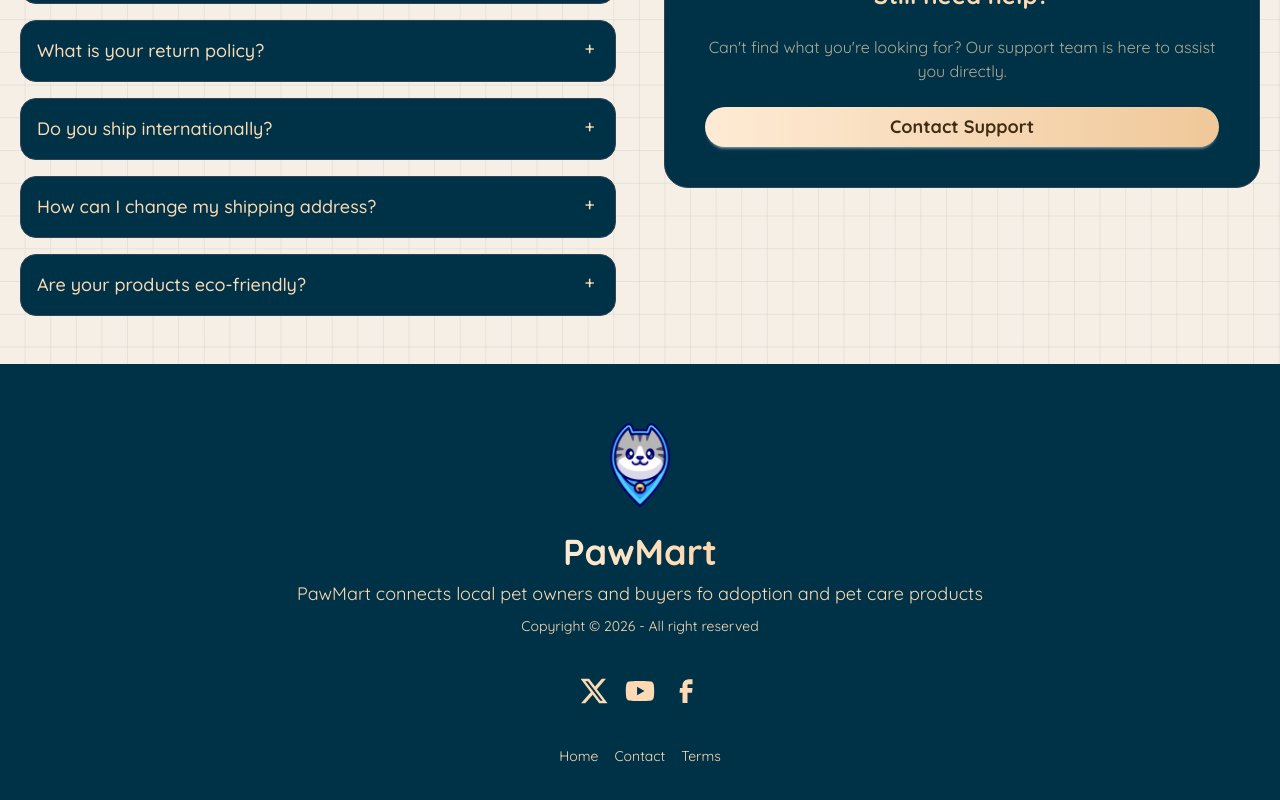
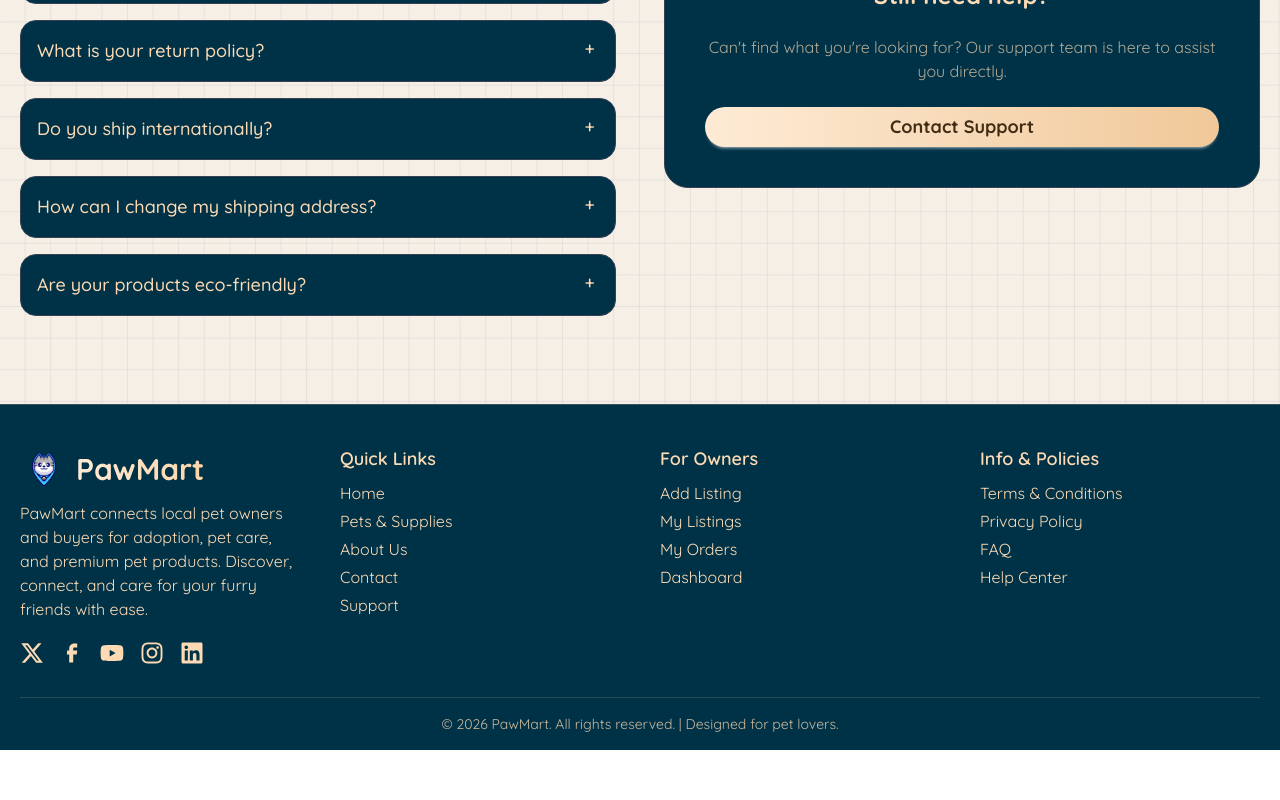
Before and after one commit to AtikHasan16/PawMart, a React (Vite) app: page /support in a window 1280 px wide. Shown: the part 831-1631 px from the top of the page. After the commit the page ends 1581 px from the top, so only its background shows below. Built offline with nearby package versions, Linux system fonts and the light colour scheme; no server answers.

Commit message:
feat: enhance Footer component with additional social links and improved layout

```diff
--- a/src/Components/Shared/Footer.jsx
+++ b/src/Components/Shared/Footer.jsx
@@ -1,49 +1,174 @@
 import React from "react";
-import { CgFacebook, CgYoutube } from "react-icons/cg";
-import { FaXTwitter, FaYoutube } from "react-icons/fa6";
+import { CgFacebook } from "react-icons/cg";
+import {
+  FaXTwitter,
+  FaYoutube,
+  FaInstagram,
+  FaLinkedin,
+} from "react-icons/fa6";
 import logo from "../../assets/LOGO.png";
 import Container from "../Container";
+import { Link } from "react-router";
+
 const Footer = () => {
   return (
-    <div className="">
-      <div className="bg-primary">
+    <footer className="bg-primary text-secondary sand pt-10 pb-4 border-t border-secondary/20 mt-10">
       <Container>
-          <footer className="footer footer-horizontal footer-center  text-secondary  p-10  sand">
-            <aside className="">
-              <figure className="w-30">
-                <img src={logo} alt="" />
-              </figure>
-              <h1 className="bg-linear-90 from-[#FEEBD5] to-[#fdd6aa] text-transparent bg-clip-text text-4xl font-bold">
+        <div className="flex flex-col md:flex-row md:justify-between md:items-start gap-10">
+          {/* Brand & Description */}
+          <div className="flex-1 min-w-[220px] flex flex-col items-center md:items-start">
+            <Link to="/" className="flex items-center mb-2">
+              <img src={logo} alt="PawMart Logo" className="w-12 h-12 mr-2" />
+              <span className="text-3xl font-bold bg-linear-90 from-[#FEEBD5] to-[#fdd6aa] text-transparent bg-clip-text">
                 PawMart
-              </h1>
-              <p className="text-lg">
-                PawMart connects local pet owners and buyers fo adoption and pet
-                care products
+              </span>
+            </Link>
+            <p className="max-w-xs text-center md:text-left text-base mb-3">
+              PawMart connects local pet owners and buyers for adoption, pet
+              care, and premium pet products. Discover, connect, and care for
+              your furry friends with ease.
             </p>
-              <p>Copyright © {new Date().getFullYear()} - All right reserved</p>
-            </aside>
-            <nav>
-              <div className="grid grid-flow-col gap-4">
-                <a>
-                  <FaXTwitter size={30} />
+            <div className="flex gap-4 mt-2">
+              <a
+                href="https://twitter.com"
+                target="_blank"
+                rel="noopener noreferrer"
+                aria-label="Twitter"
+                className="hover:text-[#1DA1F2] transition-colors"
+              >
+                <FaXTwitter size={24} />
               </a>
-                <a>
-                  <FaYoutube size={30}></FaYoutube>
+              <a
+                href="https://facebook.com"
+                target="_blank"
+                rel="noopener noreferrer"
+                aria-label="Facebook"
+                className="hover:text-[#1877F3] transition-colors"
+              >
+                <CgFacebook size={24} />
               </a>
-                <a>
-                  <CgFacebook size={30}></CgFacebook>
+              <a
+                href="https://youtube.com"
+                target="_blank"
+                rel="noopener noreferrer"
+                aria-label="YouTube"
+                className="hover:text-[#FF0000] transition-colors"
+              >
+                <FaYoutube size={24} />
+              </a>
+              <a
+                href="https://instagram.com"
+                target="_blank"
+                rel="noopener noreferrer"
+                aria-label="Instagram"
+                className="hover:text-[#E4405F] transition-colors"
+              >
+                <FaInstagram size={24} />
+              </a>
+              <a
+                href="https://linkedin.com"
+                target="_blank"
+                rel="noopener noreferrer"
+                aria-label="LinkedIn"
+                className="hover:text-[#0A66C2] transition-colors"
+              >
+                <FaLinkedin size={24} />
               </a>
             </div>
-            </nav>
-            <nav className="grid grid-flow-col gap-4">
-              <a className="link link-hover">Home</a>
-              <a className="link link-hover">Contact</a>
-              <a className="link link-hover">Terms</a>
-            </nav>
-          </footer>
-        </Container>
+          </div>
+
+          {/* Quick Links */}
+          <div className="flex-1 min-w-[180px]">
+            <h3 className="font-semibold text-lg mb-2">Quick Links</h3>
+            <ul className="space-y-1">
+              <li>
+                <Link to="/" className="link link-hover">
+                  Home
+                </Link>
+              </li>
+              <li>
+                <Link to="/pets-supply" className="link link-hover">
+                  Pets & Supplies
+                </Link>
+              </li>
+              <li>
+                <Link to="/about-us" className="link link-hover">
+                  About Us
+                </Link>
+              </li>
+              <li>
+                <Link to="/contact" className="link link-hover">
+                  Contact
+                </Link>
+              </li>
+              <li>
+                <Link to="/support" className="link link-hover">
+                  Support
+                </Link>
+              </li>
+            </ul>
+          </div>
+
+          {/* For Owners */}
+          <div className="flex-1 min-w-[180px]">
+            <h3 className="font-semibold text-lg mb-2">For Owners</h3>
+            <ul className="space-y-1">
+              <li>
+                <Link to="/add-products" className="link link-hover">
+                  Add Listing
+                </Link>
+              </li>
+              <li>
+                <Link to="/my-products" className="link link-hover">
+                  My Listings
+                </Link>
+              </li>
+              <li>
+                <Link to="/my-orders" className="link link-hover">
+                  My Orders
+                </Link>
+              </li>
+              <li>
+                <Link to="/dashboard" className="link link-hover">
+                  Dashboard
+                </Link>
+              </li>
+            </ul>
+          </div>
+
+          {/* Info & Policies */}
+          <div className="flex-1 min-w-[180px]">
+            <h3 className="font-semibold text-lg mb-2">Info & Policies</h3>
+            <ul className="space-y-1">
+              <li>
+                <Link to="/terms" className="link link-hover">
+                  Terms & Conditions
+                </Link>
+              </li>
+              <li>
+                <Link to="/privacy" className="link link-hover">
+                  Privacy Policy
+                </Link>
+              </li>
+              <li>
+                <Link to="/faq" className="link link-hover">
+                  FAQ
+                </Link>
+              </li>
+              <li>
+                <Link to="/support" className="link link-hover">
+                  Help Center
+                </Link>
+              </li>
+            </ul>
           </div>
         </div>
+        <div className="border-t border-secondary/20 mt-8 pt-4 text-center text-sm opacity-80">
+          &copy; {new Date().getFullYear()} PawMart. All rights reserved. |
+          Designed for pet lovers.
+        </div>
+      </Container>
+    </footer>
   );
 };
 
```
Lines whose indentation alone changed are shown as unchanged.
